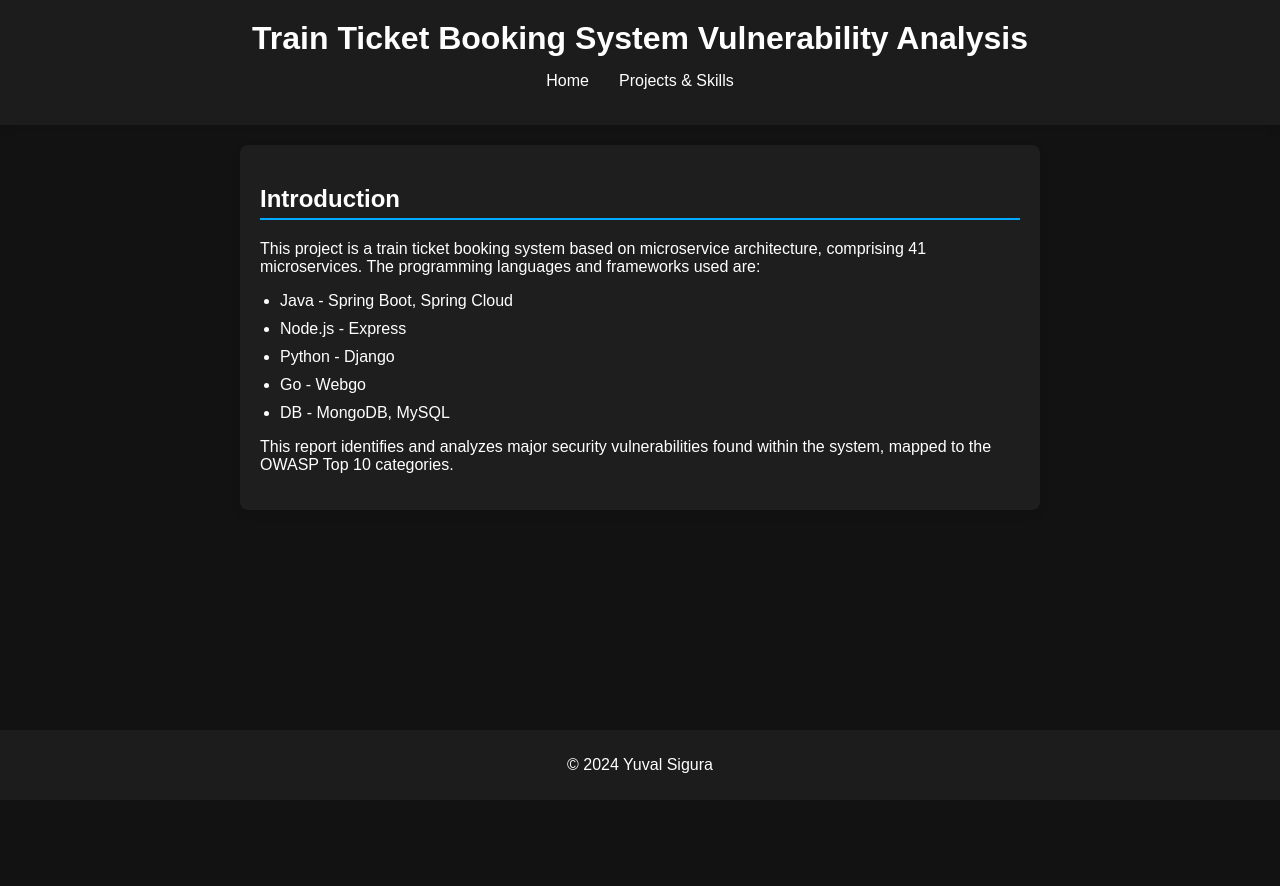
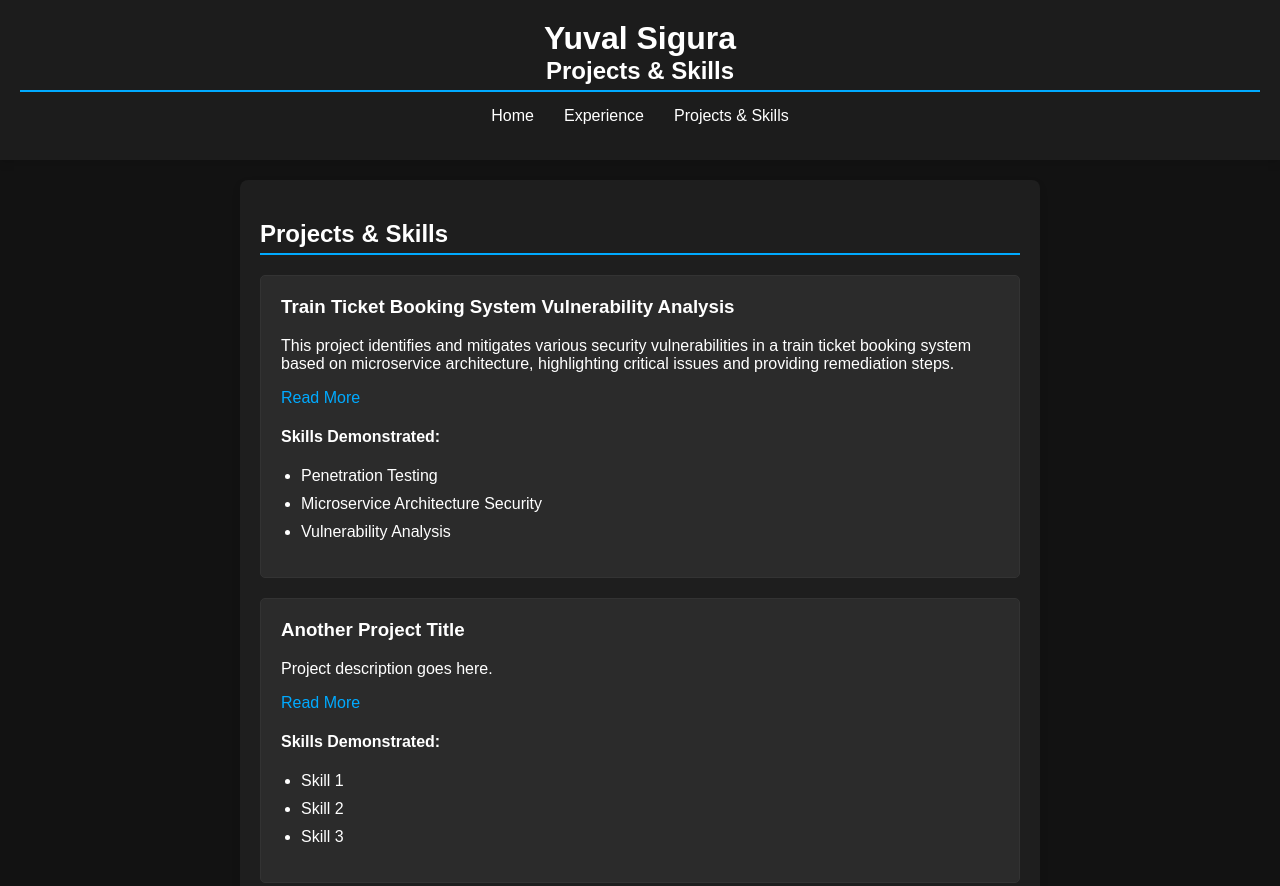
Before and after one commit to YuvalSigura/github., a plain HTML site: page projects.html in a window 1280 px wide. Shown: the top 886 px of the page. Before the commit the page ends 800 px from the top, so only its background shows below. Drawn offline with Linux system fonts and the light colour scheme.

Commit message:
Update projects.html

```diff
--- a/projects.html
+++ b/projects.html
@@ -3,33 +3,49 @@
 <head>
     <meta charset="UTF-8">
     <meta name="viewport" content="width=device-width, initial-scale=1.0">
-    <title>Train Ticket Booking System Vulnerability Analysis</title>
-    <link rel="stylesheet" href="../css/styles.css">
+    <title>Projects & Skills | Yuval Sigura</title>
+    <link rel="stylesheet" href="css/styles.css">
+    <script src="js/pyodide-scripts.js" defer></script>
 </head>
 <body>
     <header>
-        <h1>Train Ticket Booking System Vulnerability Analysis</h1>
+        <h1>Yuval Sigura</h1>
+        <h2>Projects & Skills</h2>
         <nav>
             <ul>
-                <li><a href="../index.html">Home</a></li>
-                <li><a href="../projects.html">Projects & Skills</a></li>
+                <li><a href="index.html">Home</a></li>
+                <li><a href="experience.html">Experience</a></li>
+                <li><a href="projects.html">Projects & Skills</a></li>
             </ul>
         </nav>
     </header>
     <main>
-        <section>
-            <h2>Introduction</h2>
-            <p>This project is a train ticket booking system based on microservice architecture, comprising 41 microservices. The programming languages and frameworks used are:</p>
-            <ul>
-                <li>Java - Spring Boot, Spring Cloud</li>
-                <li>Node.js - Express</li>
-                <li>Python - Django</li>
-                <li>Go - Webgo</li>
-                <li>DB - MongoDB, MySQL</li>
-            </ul>
-            <p>This report identifies and analyzes major security vulnerabilities found within the system, mapped to the OWASP Top 10 categories.</p>
+        <section id="projects-skills">
+            <h2>Projects & Skills</h2>
+            <div class="project">
+                <h3>Train Ticket Booking System Vulnerability Analysis</h3>
+                <p>This project identifies and mitigates various security vulnerabilities in a train ticket booking system based on microservice architecture, highlighting critical issues and providing remediation steps.</p>
+                <a class="project-link" href="projects/train-ticket-analysis.html">Read More</a>
+                <h4>Skills Demonstrated:</h4>
+                <ul>
+                    <li>Penetration Testing</li>
+                    <li>Microservice Architecture Security</li>
+                    <li>Vulnerability Analysis</li>
+                </ul>
+            </div>
+            <div class="project">
+                <h3>Another Project Title</h3>
+                <p>Project description goes here.</p>
+                <a class="project-link" href="projects/another-project.html">Read More</a>
+                <h4>Skills Demonstrated:</h4>
+                <ul>
+                    <li>Skill 1</li>
+                    <li>Skill 2</li>
+                    <li>Skill 3</li>
+                </ul>
+            </div>
         </section>
-        <!-- Additional sections for vulnerabilities here -->
+
     </main>
     <footer>
         <p>&copy; 2024 Yuval Sigura</p>
```
